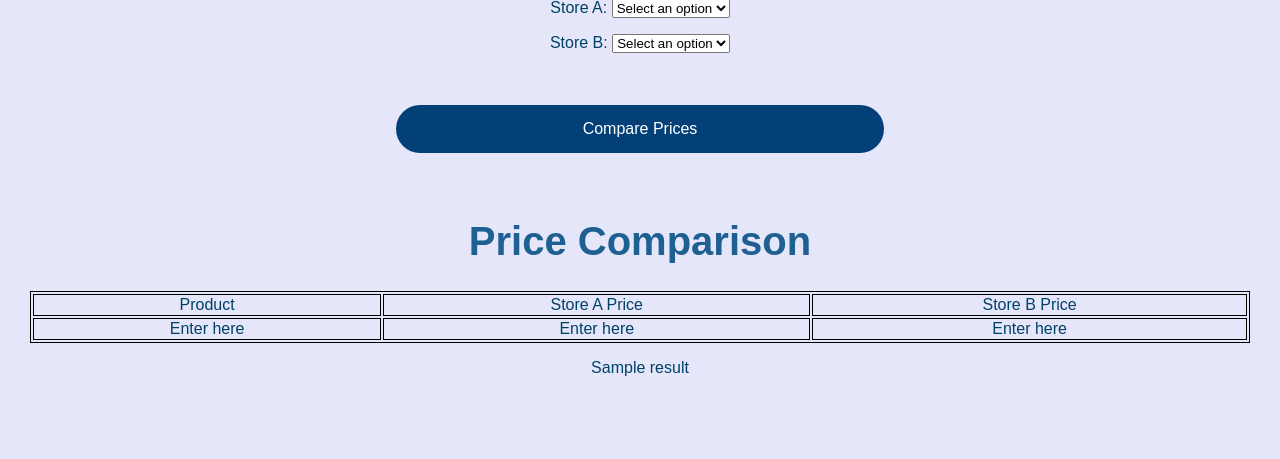
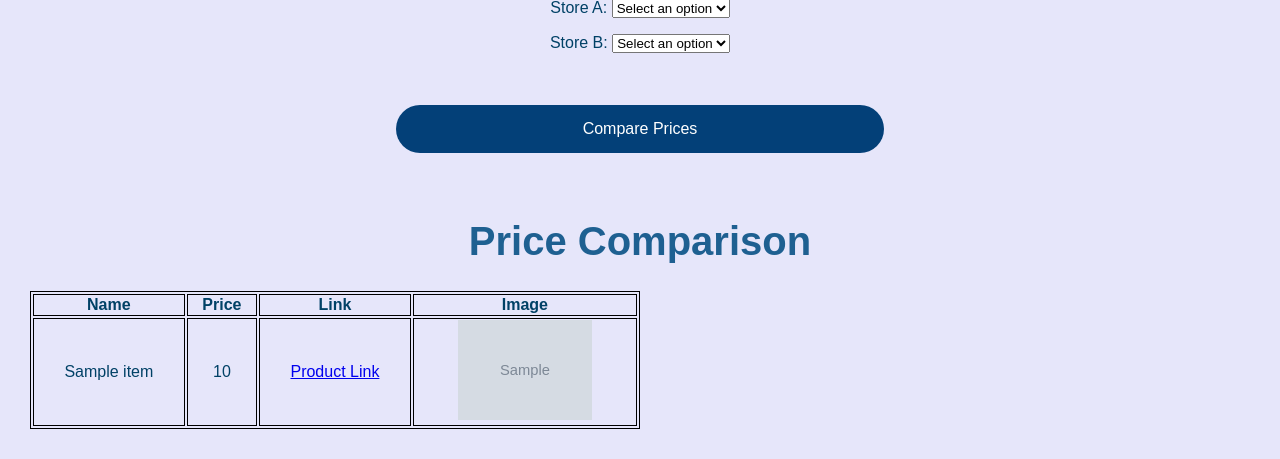
Before and after one commit to ivyisaplantt/Career-Launch, a Flask app: template app/templates/secondPage.html in a window 1280 px wide. Shown: the part 356-815 px from the top of the page. Before the commit the page ends 732 px from the top, so only its background shows below. Run offline with Flask 3, Linux system fonts and the light colour scheme; the template is opened without the code that fills it: most values are stand-ins (such as "Sample title", 1, 10 or a date in 2020); grey boxes marked "Sample" are stand-in pictures.

Commit message:
finished displaying lidl products

```diff
--- a/app/app.py
+++ b/app/app.py
@@ -9,11 +9,12 @@ def home():
 
 @app.route('/secondPage', methods=['GET', 'POST'])
 def secondPage():
-    result = None
+    result = ""
     if request.method == 'POST':
         user_input = request.form['user_input']
         result = scrape_product_info(user_input)
-    return render_template('secondPage.html', result = result)
+        return render_template('secondPage.html', result=result)
+    return render_template('secondPage.html')
 
 @app.route('/thirdPage')
 def thirdPage():
--- a/app/lidls.py
+++ b/app/lidls.py
@@ -8,6 +8,7 @@ from selenium.webdriver.common.by import By
 from selenium.webdriver.support.ui import WebDriverWait
 from selenium.webdriver.support import expected_conditions as EC
 import time
+from html import escape
 
 def scrape_product_info(search_term):
     # set up selenium webdriver
@@ -45,7 +46,7 @@ def scrape_product_info(search_term):
     soup = BeautifulSoup(driver.page_source, 'html.parser')
 
     # start finding matching products
-    product_items = soup.select('li.grid-item') # the class li.grid-item holds the information we need
+    product_items = soup.select('div._card_1qtbv_9') # the class li.grid-item holds the information we need
     matching_products = []
 
     for item in product_items:
@@ -82,6 +83,7 @@ def scrape_product_info(search_term):
     #     print("No products found matching", search_term)
 
     driver.quit()
+
     return matching_products
 
 if __name__ == '__main__':
--- a/app/static/secondPage.css
+++ b/app/static/secondPage.css
@@ -30,3 +30,7 @@ body {
     padding: 30px;
 
   }
+
+  img {
+    height: 100px;
+  }
--- a/app/templates/secondPage.html
+++ b/app/templates/secondPage.html
@@ -77,19 +77,22 @@
     }
   </style>
 
-  <table style="width:100%">
+  <table style="width: 50%;">
     <tr>
-      <td>Product</td>
-      <td>Store A Price</td>
-      <td>Store B Price</td>
+        <th>Name</th>
+        <th>Price</th>
+        <th>Link</th>
+        <th>Image</th>
     </tr>
+    {% for item in result %}
     <tr>
-      <td> Enter here</td>
-      <td> Enter here </td>
-      <td> Enter here </td>
+        <td>{{ item.name }}</td>
+        <td>{{ item.price }}</td>
+        <td><a href="{{ item.link }}" target="_blank">Product Link</a></td>
+        <td>{% if item.image %}<img src="{{ item.image }}" alt="{{ item.name }}">{% else %}No Image{% endif %}</td>
     </tr>
+    {% endfor %}
   </table>
-  <p> {{ result }}</p>
 
 
 </body>
```
